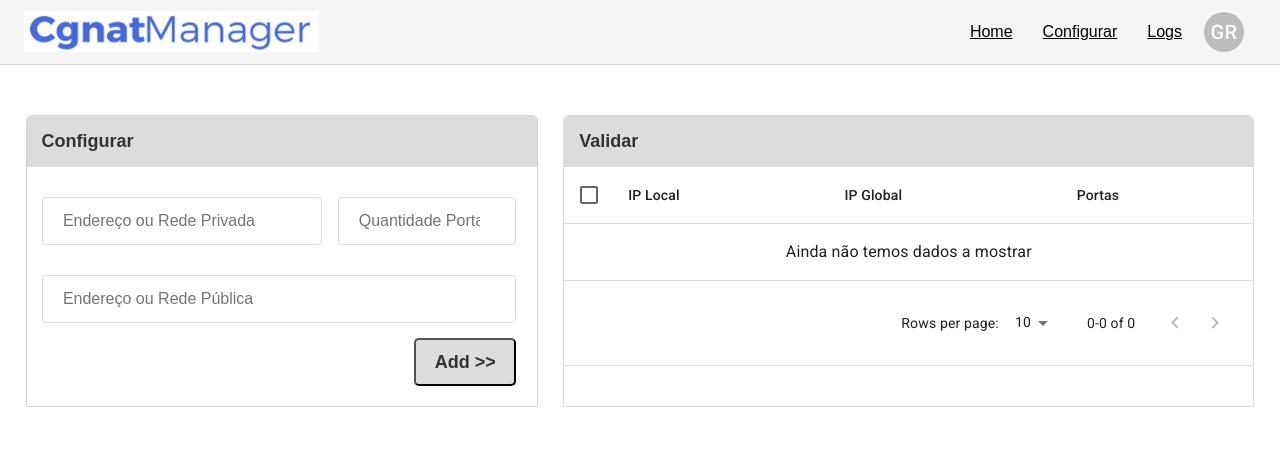
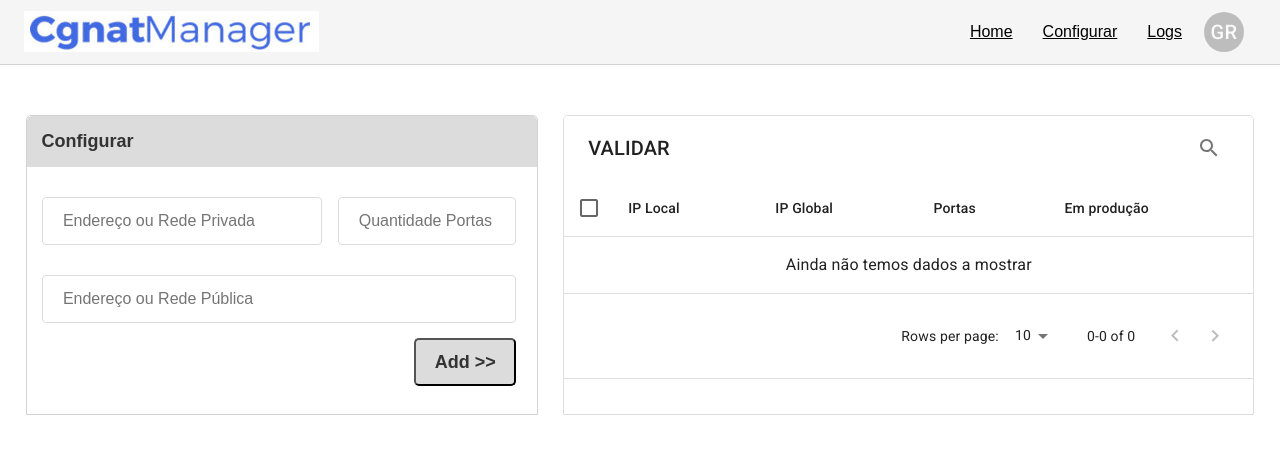
Before and after one commit to gusttavosouza/cgnat-manager, a React (Create React App) app in the folder frontend/: page /setting in a window 1280 px wide. Shown: the top 454 px of the page. Built offline with nearby package versions, Linux system fonts and the light colour scheme.

Commit message:
Feito ajustes na funcionalidade de adicionar a tabela de validação

```diff
--- a/frontend/src/pages/Setting/Setting.css
+++ b/frontend/src/pages/Setting/Setting.css
@@ -6,6 +6,7 @@
   border-top-right-radius: 5px;
   border: 1px solid #d3d3d3;
   padding-bottom: 20px;
+  height: 300px;
 }
 
 .container-central .container-validar {
--- a/frontend/src/pages/Setting/Setting.js
+++ b/frontend/src/pages/Setting/Setting.js
@@ -1,4 +1,4 @@
-import React from 'react';
+import React, { useState } from 'react';
 import Table from 'mui-datatables';
 import Menu from '../../components/Menu/Menu';
 import { tableConfig, columsTable} from './tableConfig';
@@ -6,6 +6,20 @@ import { tableConfig, columsTable} from './tableConfig';
 import './Setting.css';
 
 export default function Logs() {
+
+  const [listConfigs, setListConfigs] = useState([]);
+  const [addressLocal, setAddressLocal] = useState("");
+  const [addressGlobal, setAddressGlobal] = useState("")
+  const [amountPorts, setAmountPorts] = useState("");
+  const [amountAddressGlobal, setAmountAddressGlobal] = useState("");
+
+ function addList(){
+   setListConfigs([...listConfigs, [addressLocal, addressGlobal, amountPorts, "NÃO"]])
+ }
+
+ function handleAmountAddressGlobal(value){
+    setAmountPorts(value)
+ }
   return (
     <div className="container">
       <Menu />
@@ -15,23 +29,28 @@ export default function Logs() {
           <input
               placeholder="Endereço ou Rede Privada"
               className="endereco-privado"
+              onChange={e => setAddressLocal(e.target.value)}
             />
             <input
               placeholder="Quantidade Portas"
               className="quantidade-porta"
-              type="number"
+              onChange={e => handleAmountAddressGlobal(e.target.value)}
             />
+
             <input
               placeholder="Endereço ou Rede Pública"
               className="endereco-publicos"
+              onChange={e => setAddressGlobal(e.target.value)}
             />
-            <br /><button type="submit" className="addValidar">Add >></button>
+            <br /><button type="submit" className="addValidar" onClick={addList}>Add >></button>
         </div>
+
         <div className="container-validar">
-            <div className="title">Validar</div>
             <Table
               options={tableConfig}
               columns={columsTable}
+              data={listConfigs}
+              title="VALIDAR"
             />
         </div>
       </div>
--- a/frontend/src/pages/Setting/tableConfig.js
+++ b/frontend/src/pages/Setting/tableConfig.js
@@ -3,7 +3,7 @@ export const tableConfig = {
     pagination: true,
     sort: false,
     selectableRows: true,
-    search: false,
+    search: true,
     download: false,
     print: false,
     filter: false,
@@ -31,5 +31,9 @@ export const columsTable = [
   {
     name: "LabelPorts",
     label: "Portas"
+  },
+  {
+    name: "LabeIsProduction",
+    label: "Em produção"
   }
 ];
```
